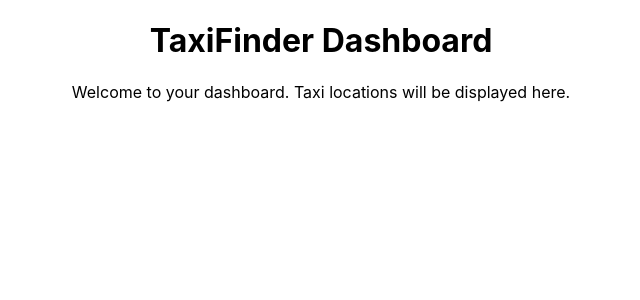
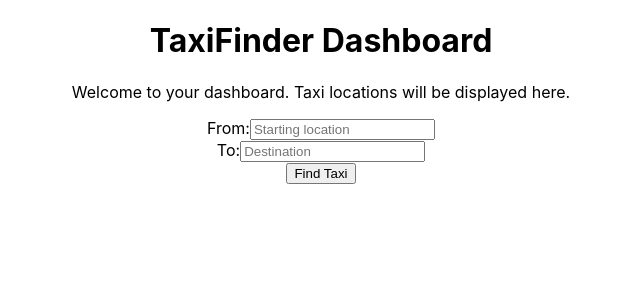
Before and after one commit to MarvinNesh/TaxiFinder, a React (Create React App) app in the folder frontend/: page / in a window 1280 px wide. Shown: the top 300 px of the page, without its empty margins (319-959 px from the left). Built offline with nearby package versions, Linux system fonts and the light colour scheme.

Commit message:
added a from and to

```diff
--- a/frontend/src/Dashboard.js
+++ b/frontend/src/Dashboard.js
@@ -1,11 +1,45 @@
-import React from 'react';
+import React, { useState } from 'react';
 
 function Dashboard() {
+  const [from, setFrom] = useState('');
+  const [to, setTo] = useState('');
+
+  const handleSubmit = (event) => {
+    event.preventDefault();
+    alert(`Finding a taxi from: ${from} to: ${to}`);
+
+  };
+
   return (
     <div>
       <h1>TaxiFinder Dashboard</h1>
       <p>Welcome to your dashboard. Taxi locations will be displayed here.</p>
-      {/* We will add a map and other components here later */}
+
+      <form onSubmit={handleSubmit}>
+        <div>
+          <label htmlFor="from">From:</label>
+          <input
+            type="text"
+            id="from"
+            value={from}
+            onChange={(e) => setFrom(e.target.value)}
+            placeholder="Starting location"
+            required
+          />
+        </div>
+        <div>
+          <label htmlFor="to">To:</label>
+          <input
+            type="text"
+            id="to"
+            value={to}
+            onChange={(e) => setTo(e.target.value)}
+            placeholder="Destination"
+            required
+          />
+        </div>
+        <button type="submit">Find Taxi</button>
+      </form>
     </div>
   );
 }
```
